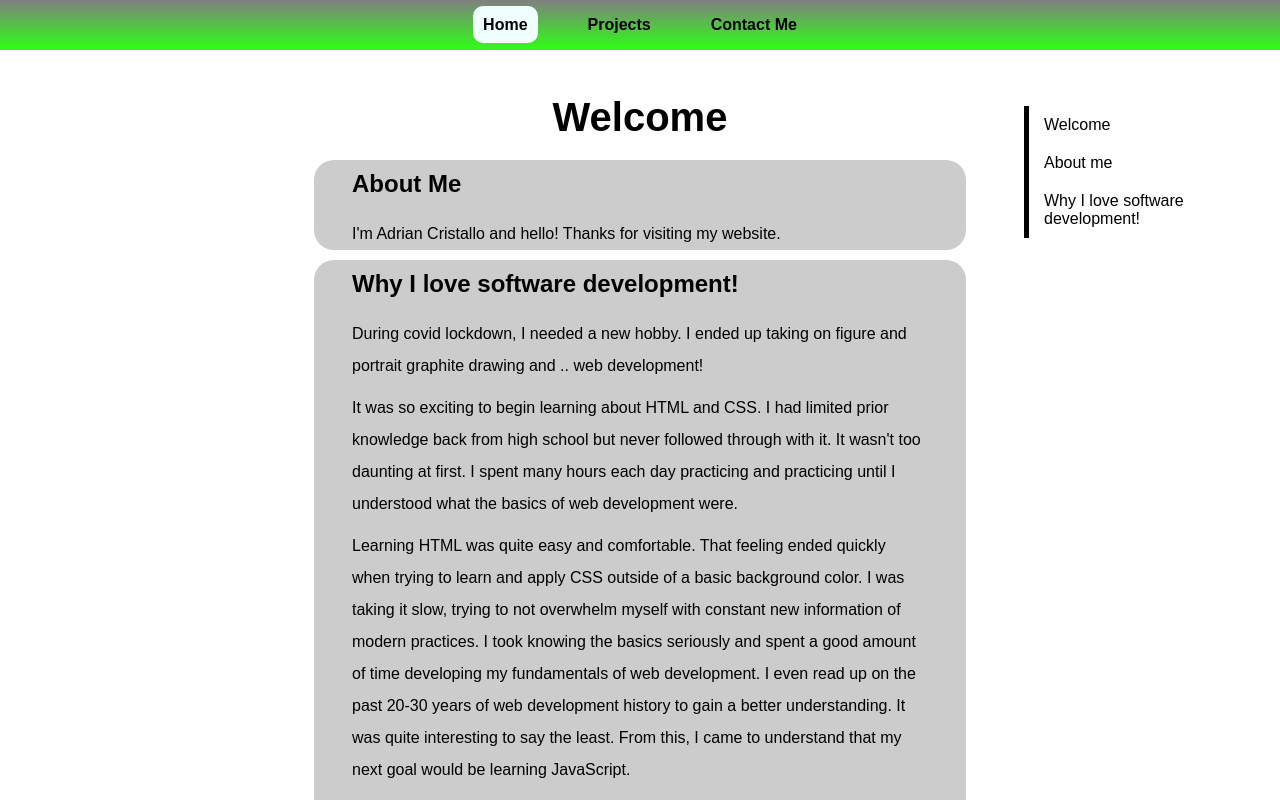
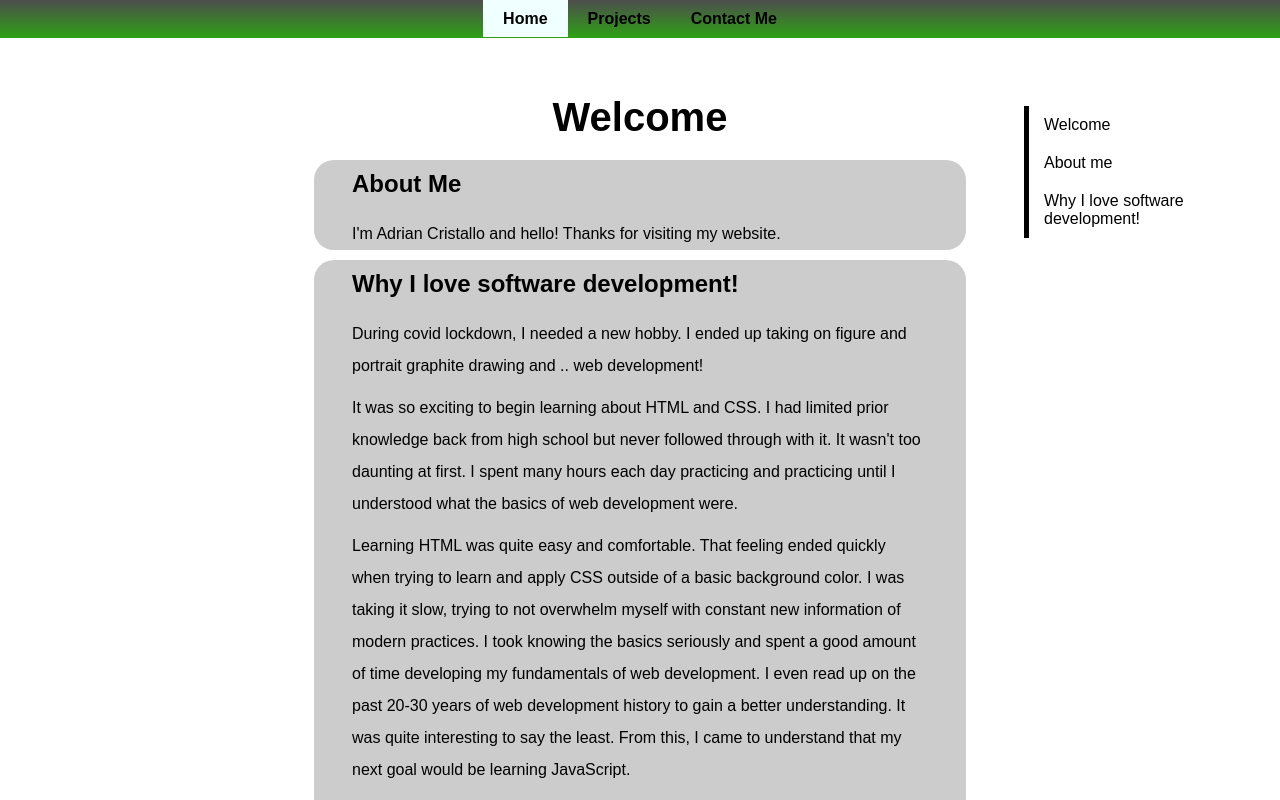
Before and after one commit to haheha24/portfolio, a React (Create React App) app: page / in a window 1280 px wide. Shown: the top 800 px of the page. Built offline with nearby package versions, Linux system fonts and the light colour scheme.

Commit message:
made the navbar look more sleek with a nicer hover color effect using box-shadow.

```diff
--- a/src/components/header/nav/navbar.css
+++ b/src/components/header/nav/navbar.css
@@ -6,20 +6,12 @@
   width: 100%;
   grid-row: 1 / 1;
   z-index: 10;
-  height: 50px;
 }
 .navbar-background {
   background: linear-gradient(
     to bottom,
     rgba(77, 77, 77, 1) 0%,
     rgb(46, 161, 20) 100%
-  );
-}
-.navbar-background:hover {
-  background: linear-gradient(
-    to bottom,
-    hsl(0, 0%, 50%) 0%,
-    rgb(46, 255, 20) 100%
   );
 }
 .nav-ul {
@@ -40,22 +32,21 @@
   margin: auto;
 }
 .nav-li {
-  padding: 10px 20px 10px 20px;
+  padding: 10px 0;
   list-style-type: none;
 }
 .nav-link {
-  padding: 10px;
+  padding: 10px 20px;
   text-decoration: none;
   font-weight: 900;
   color: black;
 }
 .nav-linkActive {
   background-color: azure;
-  border-radius: 10px;
 }
 .nav-link:hover {
   background-color: azure;
-  border-radius: 10px;
+  box-shadow: inset 0 0 2em 0.7em hsl(109, 78%, 35%);
 }
 
 /*  Media Queries  */
@@ -69,6 +60,13 @@
 @media only screen and (max-width: 860px) {
   #navbar {
     height: auto;
+  }
+  .navbar-background:hover {
+    background: linear-gradient(
+      to bottom,
+      hsl(0, 0%, 50%) 0%,
+      rgb(46, 255, 20) 100%
+    );
   }
   .nav-ul {
     width: 100%;
```
